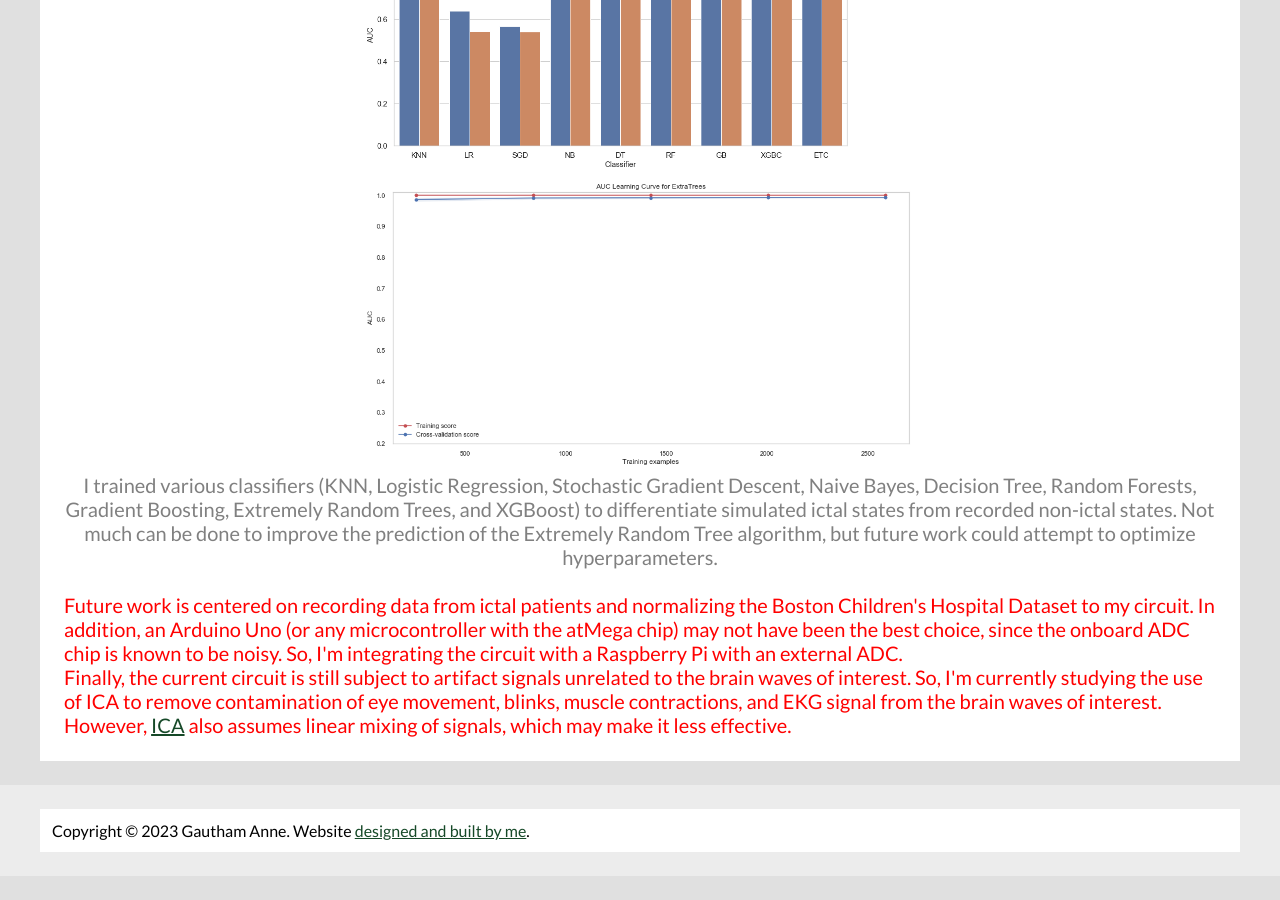
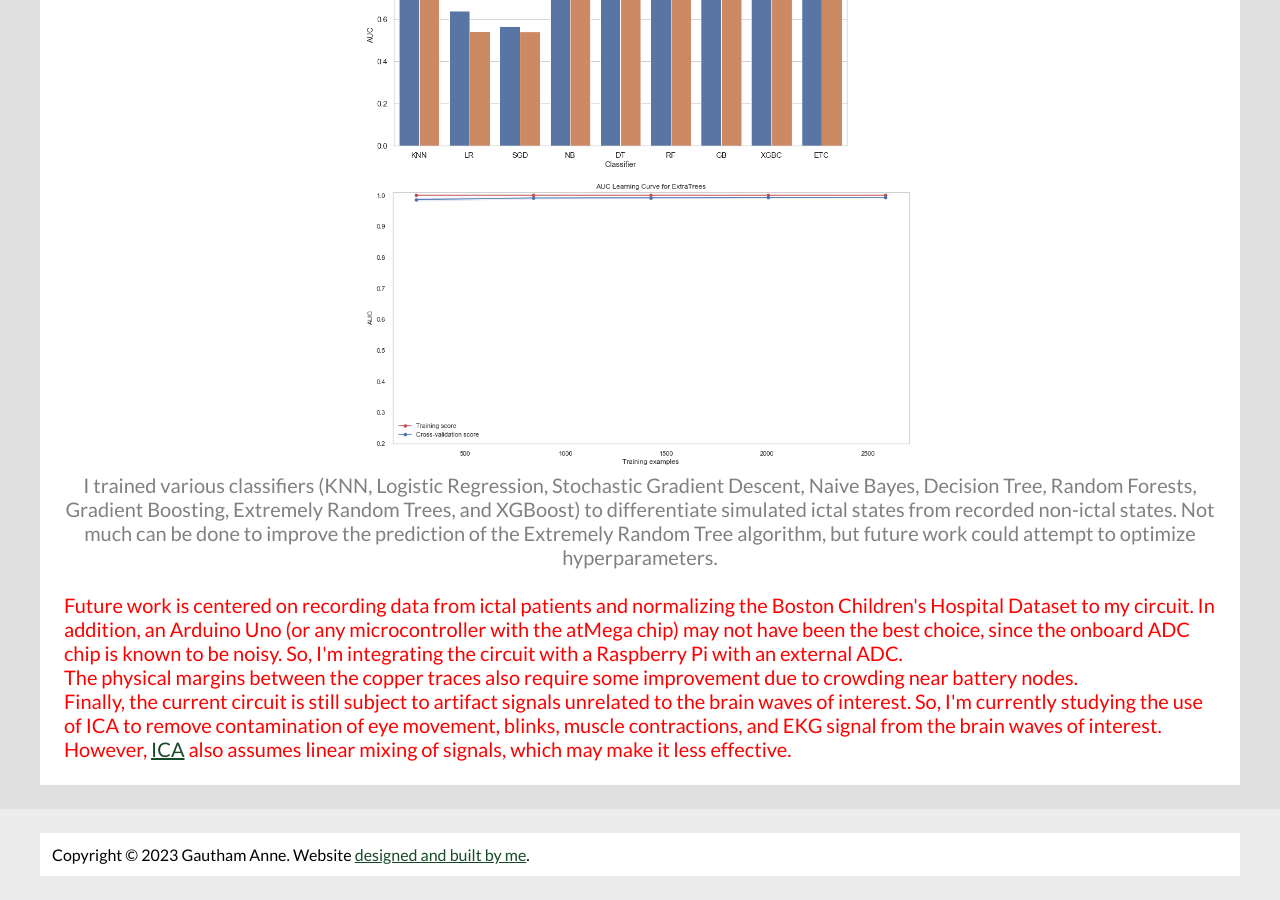
Before and after one commit to annegautham/annegautham.github.io, a Jekyll site: the page built from portfolio/eeg.md, in a window 1280 px wide and 900 px high, scrolled down 7981 px. Built offline with Jekyll 4.4.1, drawn with Linux system fonts in a browser that asks for light colours; some web fonts are replaced; before the commit the page ends 8857 px from its top, so only the background shows below that.

Commit message:
updates to eeg

```diff
--- a/portfolio/eeg.md
+++ b/portfolio/eeg.md
@@ -85,5 +85,8 @@ hyperparameters.</div>
 
 <br>
 
+The physical margins between the copper traces also require some improvement due to crowding near battery nodes.
+
+<br>
 Finally, the current circuit is still subject to artifact signals unrelated to
 the brain waves of interest. So, I'm currently studying the use of ICA to remove contamination of eye movement, blinks, muscle contractions, and EKG signal from the brain waves of interest. However, <a href="https://www.geeksforgeeks.org/ml-independent-component-analysis/">ICA</a> also assumes linear mixing of signals, which may make it less effective.
```
Also changed, not shown: assets/images/portfolio/electrodepadpcb.png (added), assets/images/portfolio/electrodepadschematic.png (added).
